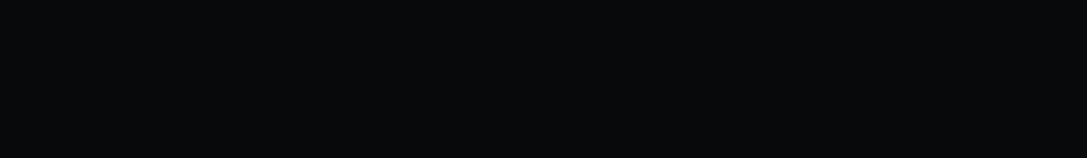
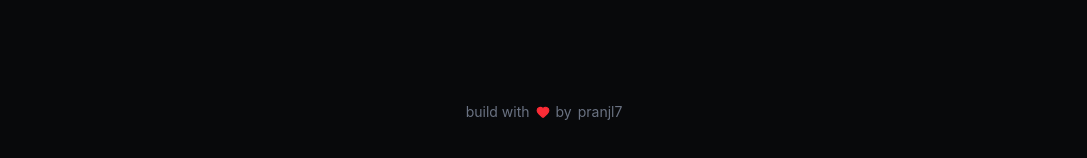
Before and after one commit to Pranjl7/Linknest, a React app in the folder frontend/: page / in a window 1280 px wide. Shown: the part 1398-1556 px from the top of the page, without its empty margins (96-1183 px from the left). Before the commit the page ends 1476 px from the top, so only its background shows below. Built offline with nearby package versions, Linux system fonts and the light colour scheme; the HTML template or start-up script is replaced by a standard one.

Commit message:
ui: add created by footer

```diff
--- a/frontend/src/App.tsx
+++ b/frontend/src/App.tsx
@@ -1,5 +1,6 @@
 import { TopBar } from './components/TopBar';
 import { LinknestCard, type Tag } from './components/LinknestCard';
+import { Heart } from 'lucide-react';
 import './index.css';
 
 const DUMMY_LINKS = [
@@ -130,6 +131,16 @@
             />
           ))}
         </main>
+
+        {/* Footer */}
+        <footer className="w-full flex items-center justify-center gap-1.5 py-8 text-gray-500 text-sm">
+          <span>build with</span>
+          <Heart size={14} className="text-red-500 fill-red-500" />
+          <span>by</span>
+          <a href="https://github.com/pranjl7" target="_blank" rel="noreferrer" className="hover:text-gray-300 transition-colors">
+            pranjl7
+          </a>
+        </footer>
       </div>
     </div>
   )
```
